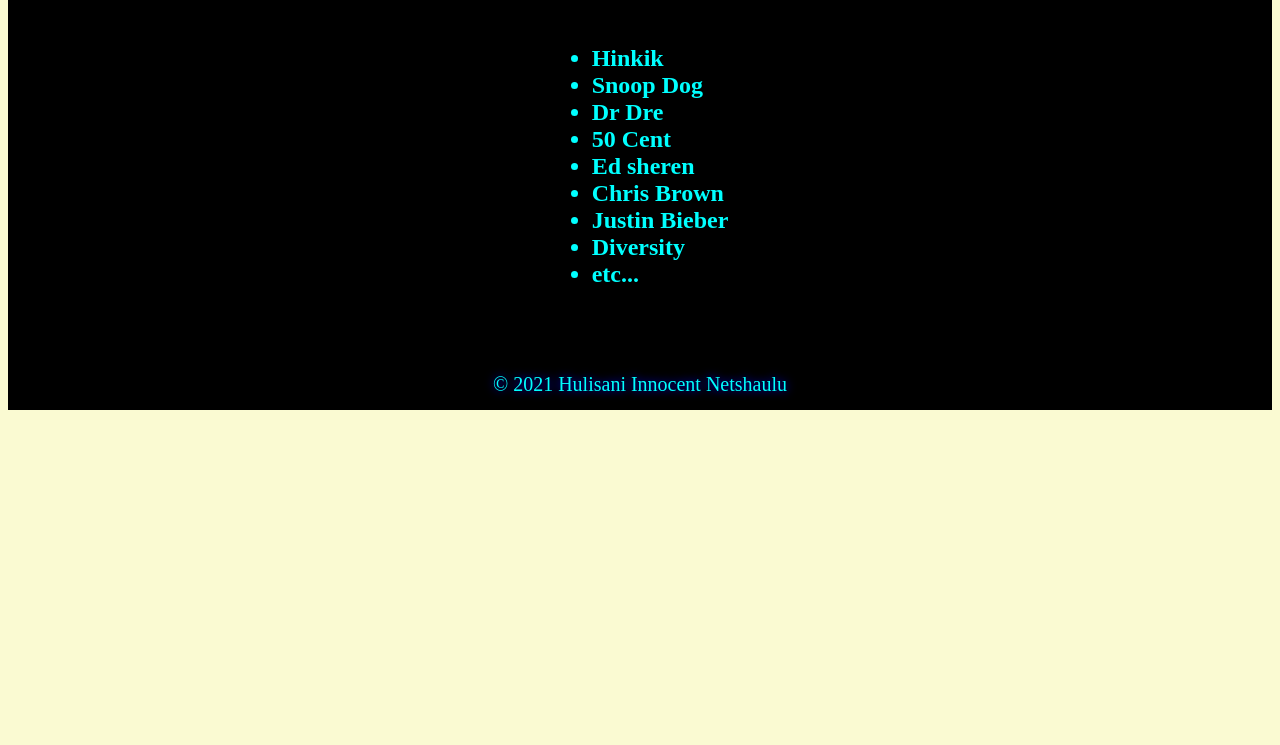
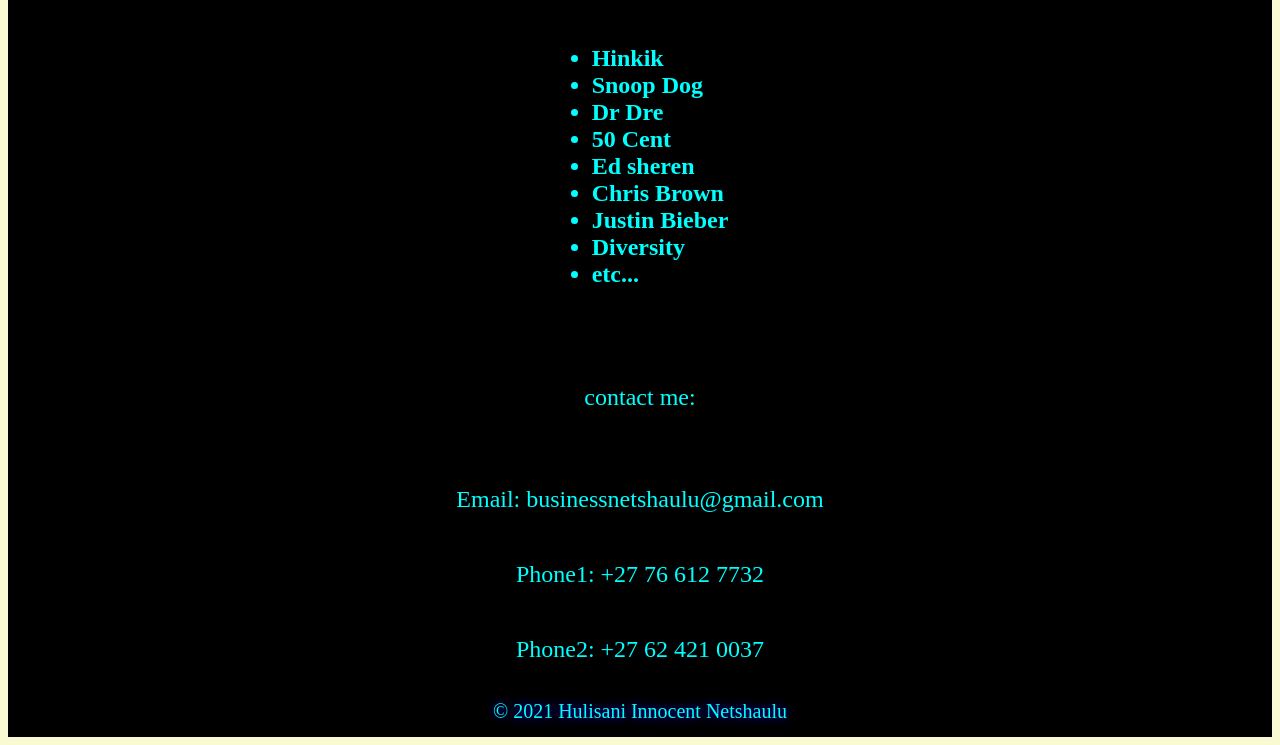
Before and after one commit to Rellow09-code/Ani-play, a plain HTML site: page web.html in a window 1280 px wide. Shown: the part 878-1623 px from the top of the page. Before the commit the page ends 1296 px from the top, so only its background shows below. Drawn offline with Linux system fonts and the light colour scheme.

Commit message:
Update web.html

```diff
--- a/web.html
+++ b/web.html
@@ -56,6 +56,10 @@
                 </ul>
                 </b>
             </p>
+            <p>contact me:</p><br>
+            <p>Email: businessnetshaulu@gmail.com</p>
+            <p>Phone1: +27 76 612 7732 </p>
+            <p>Phone2: +27 62 421 0037</p>
         </section>
     </main>
     <footer>
```
